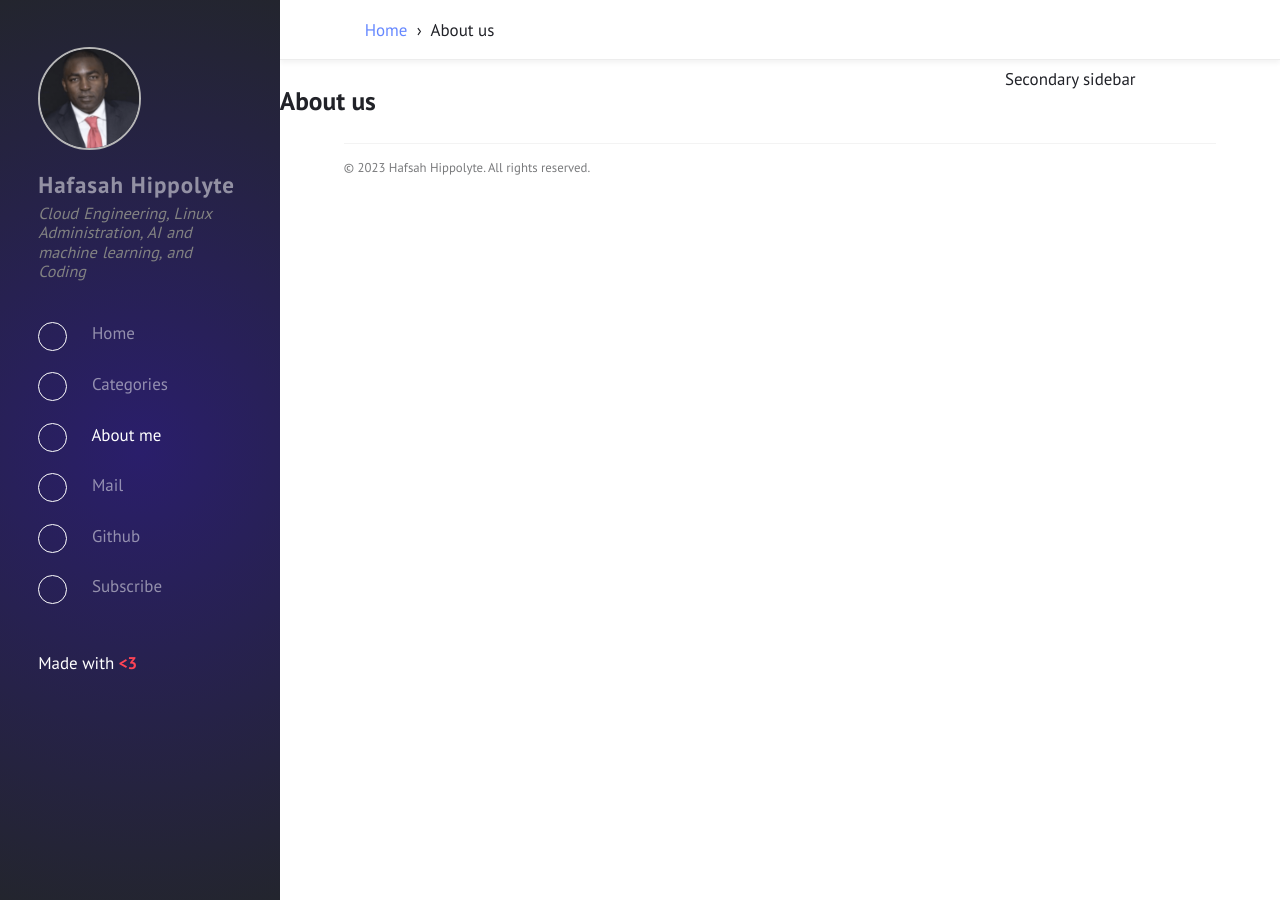
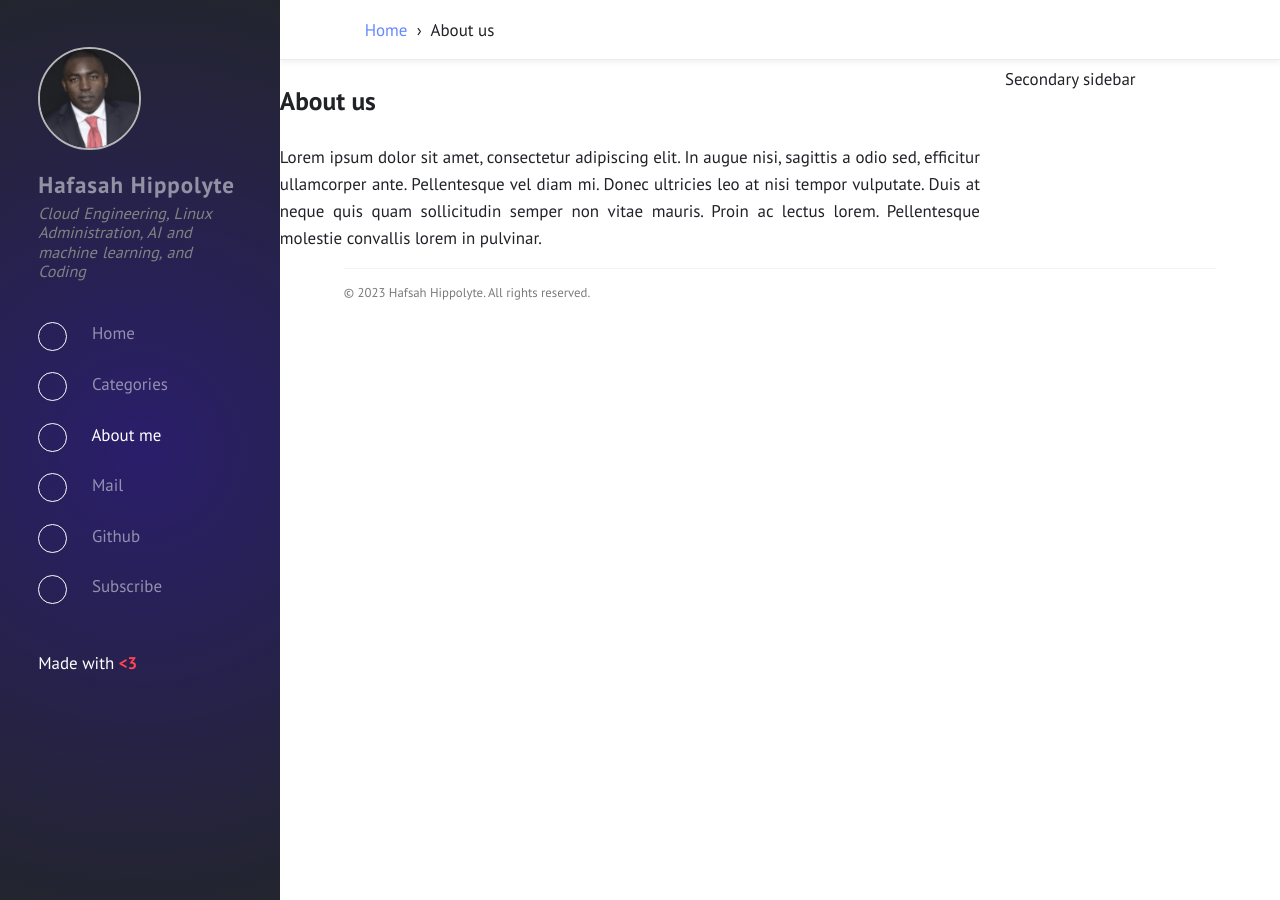
Before and after one commit to hfasah/hfasah.github.io, a Jekyll site: the page built from about.html, in a window 1280 px wide. Built offline with Jekyll 4.4.1, drawn with Linux system fonts in a browser that asks for light colours.

Commit message:
Update about.html

```diff
--- a/_includes/about.html
+++ b/_includes/about.html
@@ -1,7 +1,9 @@
 <div class="main-outer-wrapper">
     <div class="main-content">
           <h2>{{ page.title }}</h2>
-
+          <p>Lorem ipsum dolor sit amet, consectetur adipiscing elit. In augue nisi, sagittis a odio sed, efficitur ullamcorper ante.
+              Pellentesque vel diam mi. Donec ultricies leo at nisi tempor vulputate. Duis at neque quis quam sollicitudin semper
+              non vitae mauris. Proin ac lectus lorem. Pellentesque molestie convallis lorem in pulvinar.</p>
 
 
     </div>
```
